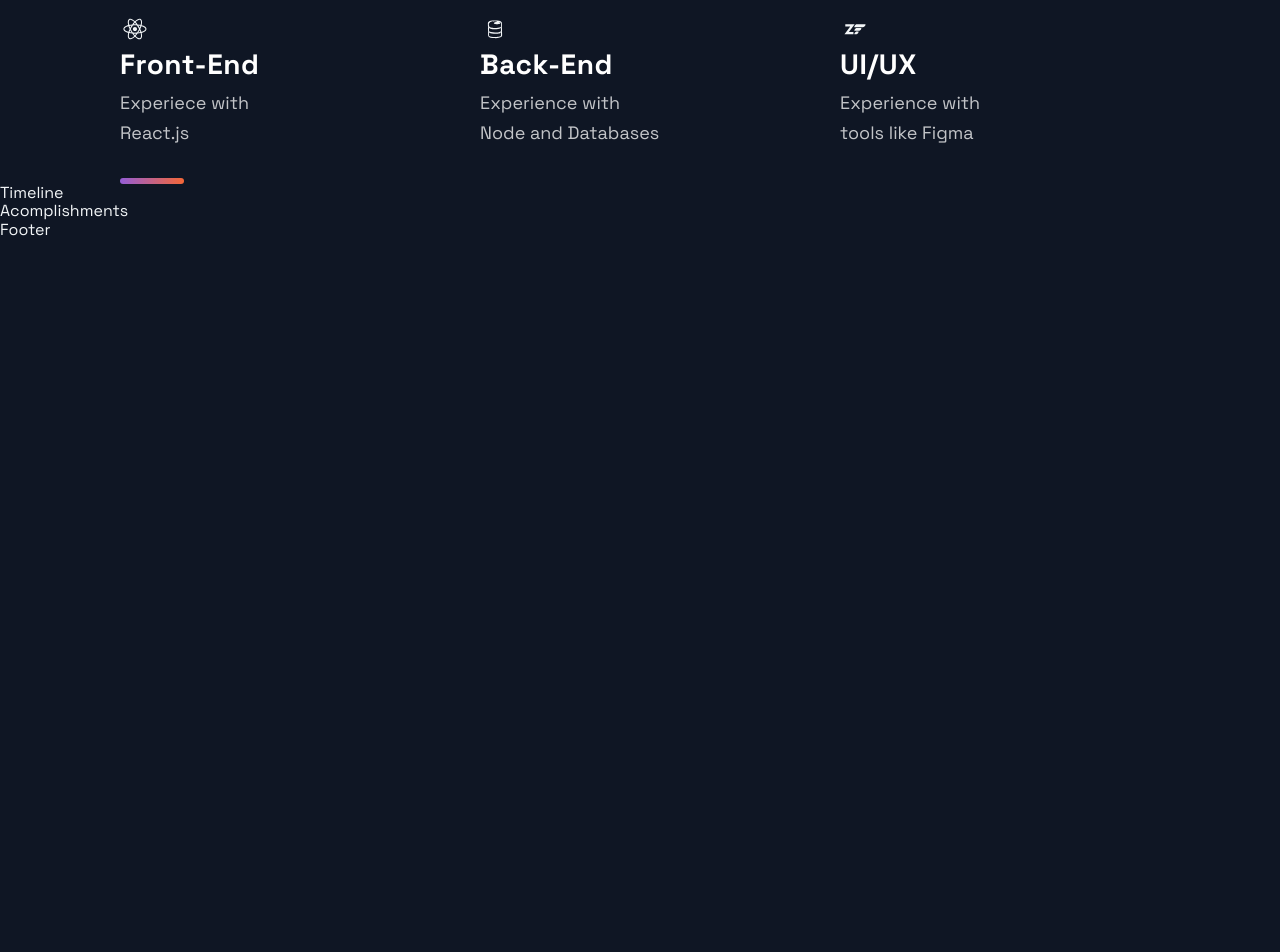
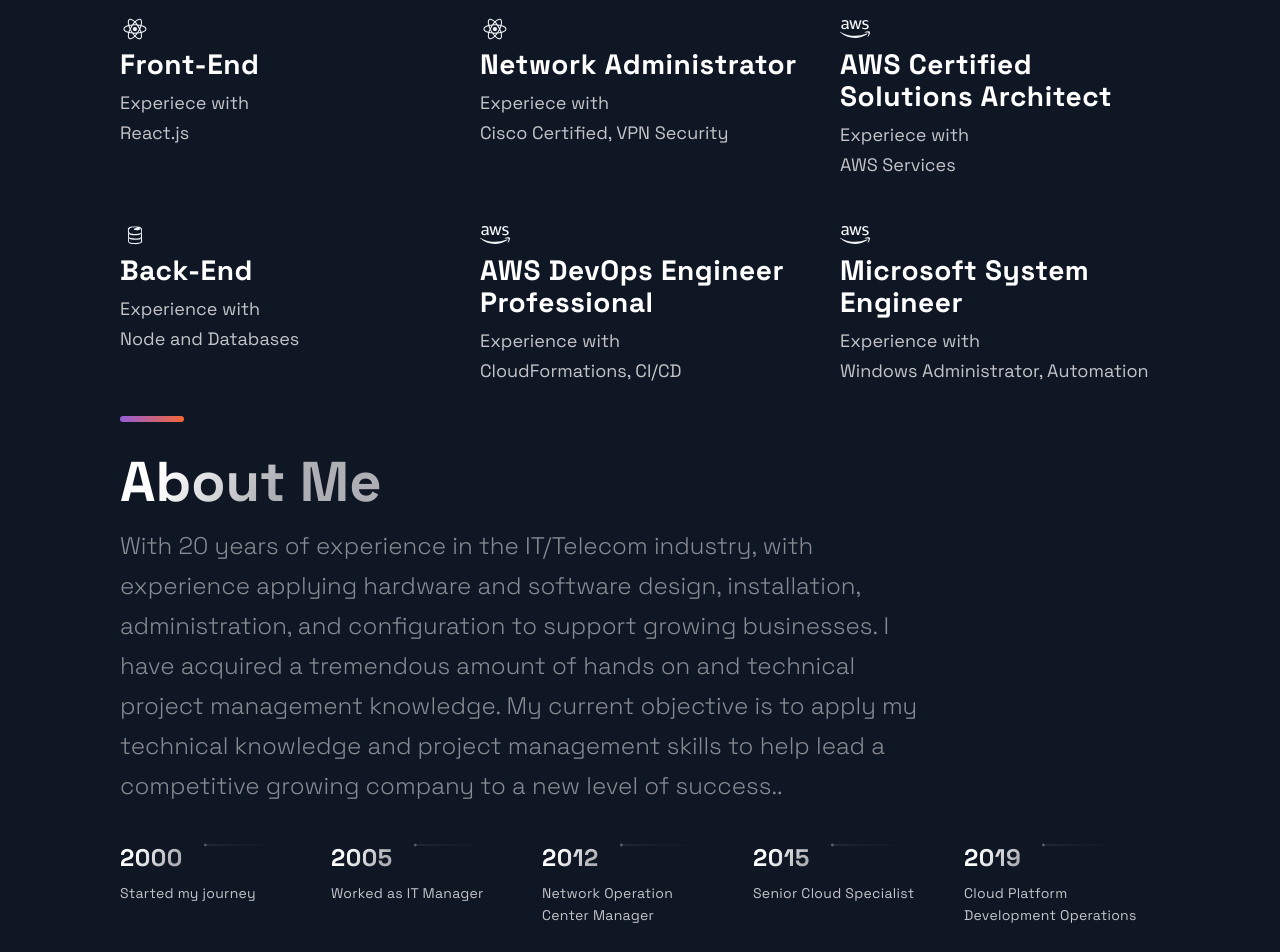
Before and after one commit to ramikhreim1/portfolio_website, a Next.js app: page / in a window 1280 px wide. Shown: the part 3200-4152 px from the top of the page. Before the commit the page ends 3440 px from the top, so only its background shows below. Built offline with nearby package versions, Linux system fonts and the light colour scheme.

Commit message:
TimeLine tyling and Technologies added

```diff
--- a/package.json
+++ b/package.json
@@ -8,11 +8,12 @@
     "start": "next start"
   },
   "dependencies": {
+    "@react-icons/all-files": "^4.1.0",
     "next": "10.2.3",
     "react": "17.0.2",
     "react-dom": "17.0.2",
+    "react-icons": "^4.4.0",
     "styled-components": "^5.3.0",
-    "styled-normalize": "^8.0.7",
-    "react-icons": "^4.2.0"
+    "styled-normalize": "^8.0.7"
   }
 }
--- a/src/components/Technologies/Technologies.js
+++ b/src/components/Technologies/Technologies.js
@@ -1,5 +1,6 @@
 import React from 'react';
-import { DiFirebase, DiReact, DiZend } from 'react-icons/di';
+import { DiFirebase, DiReact } from 'react-icons/di';
+import { FaAws } from 'react-icons/fa';
 import { Section, SectionDivider, SectionText, SectionTitle } from '../../styles/GlobalComponents';
 import { List, ListContainer, ListItem, ListParagraph, ListTitle } from './TechnologiesStyles';
 
@@ -8,8 +9,8 @@
     <SectionDivider divider />
     <SectionTitle>Technologies</SectionTitle>
     <SectionText>
-      I've worked with a range a technologies in the web development world.
-      From Back-end To Design
+      I've worked with a range a technologies in the web DevOps world.
+      From Back-end To Design To CI/CD Pipelines, IaC ,AWS.
     </SectionText>
     <List>
       <ListItem>
@@ -21,6 +22,30 @@
           <ListParagraph>
             Experiece with <br />
             React.js
+          </ListParagraph>
+        </ListContainer>
+      </ListItem>
+      <ListItem>
+        <picture>
+          <DiReact size="3rem" />
+        </picture>
+        <ListContainer>
+          <ListTitle>Network Administrator</ListTitle>
+          <ListParagraph>
+            Experiece with <br />
+            Cisco Certified, VPN Security
+          </ListParagraph>
+        </ListContainer>
+      </ListItem>
+      <ListItem>
+        <picture>
+          <FaAws size="3rem" />
+        </picture>
+        <ListContainer>
+          <ListTitle>AWS Certified Solutions Architect</ListTitle>
+          <ListParagraph>
+            Experiece with <br />
+            AWS Services
           </ListParagraph>
         </ListContainer>
       </ListItem>
@@ -38,13 +63,25 @@
       </ListItem>
       <ListItem>
         <picture>
-          <DiZend size="3rem" />
+          <FaAws size="3rem" />
         </picture>
         <ListContainer>
-          <ListTitle>UI/UX</ListTitle>
+          <ListTitle>AWS DevOps Engineer Professional</ListTitle>
           <ListParagraph>
             Experience with <br />
-            tools like Figma
+            CloudFormations, CI/CD
+          </ListParagraph>
+        </ListContainer>
+      </ListItem>
+      <ListItem>
+        <picture>
+          <FaAws size="3rem" />
+        </picture>
+        <ListContainer>
+          <ListTitle>Microsoft System Engineer</ListTitle>
+          <ListParagraph>
+            Experience with <br />
+            Windows Administrator, Automation
           </ListParagraph>
         </ListContainer>
       </ListItem>
--- a/src/components/TimeLine/TimeLine.js
+++ b/src/components/TimeLine/TimeLine.js
@@ -7,45 +7,113 @@
 const TOTAL_CAROUSEL_COUNT = TimeLineData.length;
 
 const Timeline = () => {
-  // const [activeItem, setActiveItem] = useState(0);
-  // const carouselRef = useRef();
+  const [activeItem, setActiveItem] = useState(0);
+  const carouselRef = useRef();
 
-  // const scroll = (node, left) => {
-  //   return node.scrollTo({ left, behavior: 'smooth' });
-  // }
+  const scroll = (node, left) => {
+    return node.scrollTo({ left, behavior: 'smooth' });
+  }
 
-  // const handleClick = (e, i) => {
-  //   e.preventDefault();
+  const handleClick = (e, i) => {
+    e.preventDefault();
 
-  //   if (carouselRef.current) {
-  //     const scrollLeft = Math.floor(carouselRef.current.scrollWidth * 0.7 * (i / TimeLineData.length));
+    if (carouselRef.current) {
+      const scrollLeft = Math.floor(carouselRef.current.scrollWidth * 0.7 * (i / TimeLineData.length));
 
-  //     scroll(carouselRef.current, scrollLeft);
-  //   }
-  // }
+      scroll(carouselRef.current, scrollLeft);
+    }
+  }
 
-  // const handleScroll = () => {
-  //   if (carouselRef.current) {
-  //     const index = Math.round((carouselRef.current.scrollLeft / (carouselRef.current.scrollWidth * 0.7)) * TimeLineData.length);
+  const handleScroll = () => {
+    if (carouselRef.current) {
+      const index = Math.round((carouselRef.current.scrollLeft / (carouselRef.current.scrollWidth * 0.7)) * TimeLineData.length);
 
-  //     setActiveItem(index);
-  //   }
-  // }
+      setActiveItem(index);
+    }
+  }
 
-  // // snap back to beginning of scroll when window is resized
-  // // avoids a bug where content is covered up if coming from smaller screen
-  // useEffect(() => {
-  //   const handleResize = () => {
-  //     scroll(carouselRef.current, 0);
-  //   }
+  // snap back to beginning of scroll when window is resized
+  // avoids a bug where content is covered up if coming from smaller screen
+  useEffect(() => {
+    const handleResize = () => {
+      scroll(carouselRef.current, 0);
+    }
 
-  //   window.addEventListener('resize', handleResize);
-  // }, []);
+    window.addEventListener('resize', handleResize);
+  }, []);
 
   return (
-    <div>
-      Timeline
-    </div>
+    <Section id="about">
+      <SectionTitle>About Me</SectionTitle>
+      <SectionText>
+      With 20 years of experience in the IT/Telecom industry, with experience applying hardware and software design, installation, administration, and configuration to support growing businesses. I have acquired a tremendous amount of hands on and technical project management knowledge. My current objective is to apply my technical knowledge and project management skills to help lead a competitive growing company to a new level of success..
+      </SectionText>
+      <CarouselContainer ref={carouselRef} onScroll={handleScroll}>
+        <>
+          {TimeLineData.map((item, index) => (
+            <CarouselMobileScrollNode
+              key={index}
+              final={index === TOTAL_CAROUSEL_COUNT - 1}>
+              <CarouselItem
+                index={index}
+                id={`carousel__item-${index}`}
+                active={activeItem}
+                onClick={(e) => handleClick(e, index)}>
+                <CarouselItemTitle>
+                  {`${item.year}`}
+                  <CarouselItemImg
+                    width="208"
+                    height="6"
+                    viewBox="0 0 208 6"
+                    fill="none"
+                    xmlns="http://www.w3.org/2000/svg">
+                    <path
+                      fill-rule="evenodd"
+                      clip-rule="evenodd"
+                      d="M2.5 5.5C3.88071 5.5 5 4.38071 5 3V3.5L208 3.50002V2.50002L5 2.5V3C5 1.61929 3.88071 0.5 2.5 0.5C1.11929 0.5 0 1.61929 0 3C0 4.38071 1.11929 5.5 2.5 5.5Z"
+                      fill="url(#paint0_linear)"
+                      fill-opacity="0.33"
+                    />
+                    <defs>
+                      <linearGradient
+                        id="paint0_linear"
+                        x1="-4.30412e-10"
+                        y1="0.5"
+                        x2="208"
+                        y2="0.500295"
+                        gradientUnits="userSpaceOnUse">
+                        <stop stop-color="white" />
+                        <stop
+                          offset="0.79478"
+                          stop-color="white"
+                          stop-opacity="0"
+                        />
+                      </linearGradient>
+                    </defs>
+                  </CarouselItemImg>
+                </CarouselItemTitle>
+                <CarouselItemText>{item.text}</CarouselItemText>
+              </CarouselItem>
+            </CarouselMobileScrollNode>
+          ))}
+        </>
+      </CarouselContainer>
+      <CarouselButtons>
+        {TimeLineData.map((item, index) => {
+          return (
+            <CarouselButton
+              key={index}
+              index={index}
+              active={activeItem}
+              onClick={(e) => handleClick(e, index)}
+              type="button">
+              <CarouselButtonDot active={activeItem} />
+            </CarouselButton>
+          );
+        })}
+      </CarouselButtons>
+      <SectionDivider />
+    </Section>
   );
 };
 
--- a/src/constants/constants.js
+++ b/src/constants/constants.js
@@ -47,9 +47,9 @@
 ];
 
 export const TimeLineData = [
-  { year: 2017, text: 'Started my journey', },
-  { year: 2018, text: 'Worked as a freelance developer', },
-  { year: 2019, text: 'Founded JavaScript Mastery', },
-  { year: 2020, text: 'Shared my projects with the world', },
-  { year: 2021, text: 'Started my own platform', },
+  { year: 2000, text: 'Started my journey', },
+  { year: 2005, text: 'Worked as IT Manager', },
+  { year: 2012, text: 'Network Operation Center Manager', },
+  { year: 2015, text: 'Senior Cloud Specialist', },
+  { year: 2019, text: 'Cloud Platform Development Operations', },
 ];
```
Also changed, not shown: src/components/TimeLine/TimeLineStyles.js (line endings or trailing spaces), 1 other file (tests, documents, lock files or other folders).
